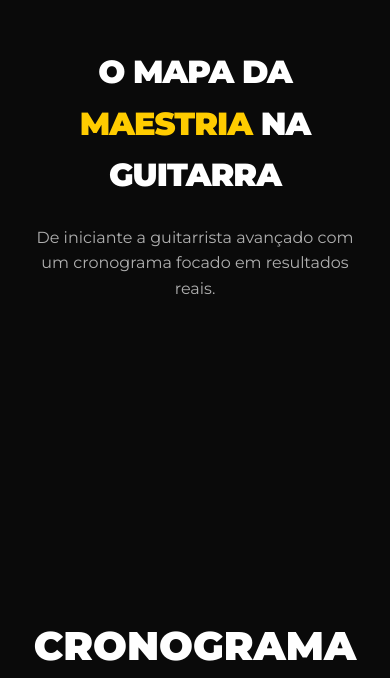
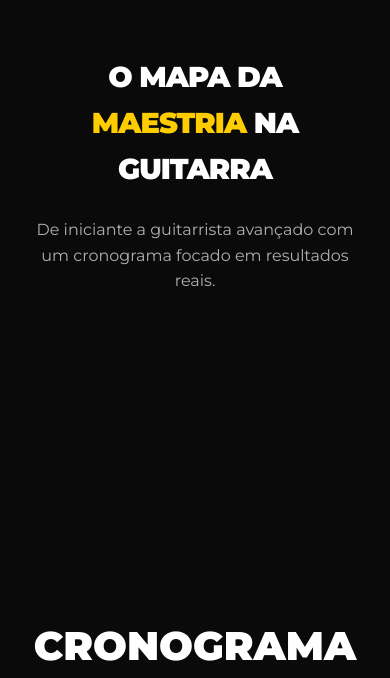
Before and after one commit to RyanSoar3s/landing-page---guitar-academy-pro, a website built with Vite: page src/index.html in a window 390 px wide. Shown: the part 166-844 px from the top of the page. Built offline with nearby package versions, Linux system fonts and the light colour scheme.

Commit message:
style: adjust font size

```diff
--- a/src/styles/components/header.css
+++ b/src/styles/components/header.css
@@ -10,7 +10,7 @@ header {
 }
 
 .header-title {
-  font-size: clamp(2rem, 6vw, 3.5rem);
+  font-size: clamp(1.8rem, 6vw, 3.5rem);
   letter-spacing: -1px;
   margin-bottom: 25px;
 
```
